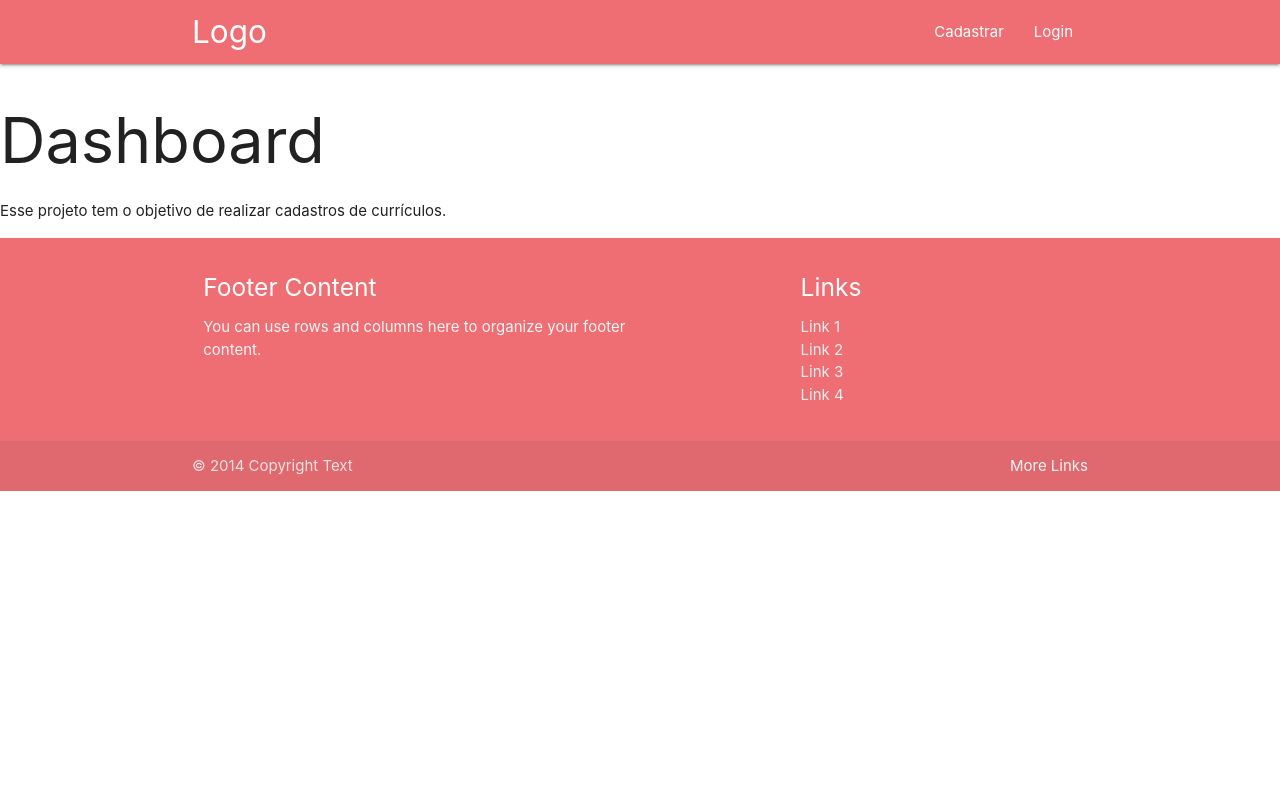
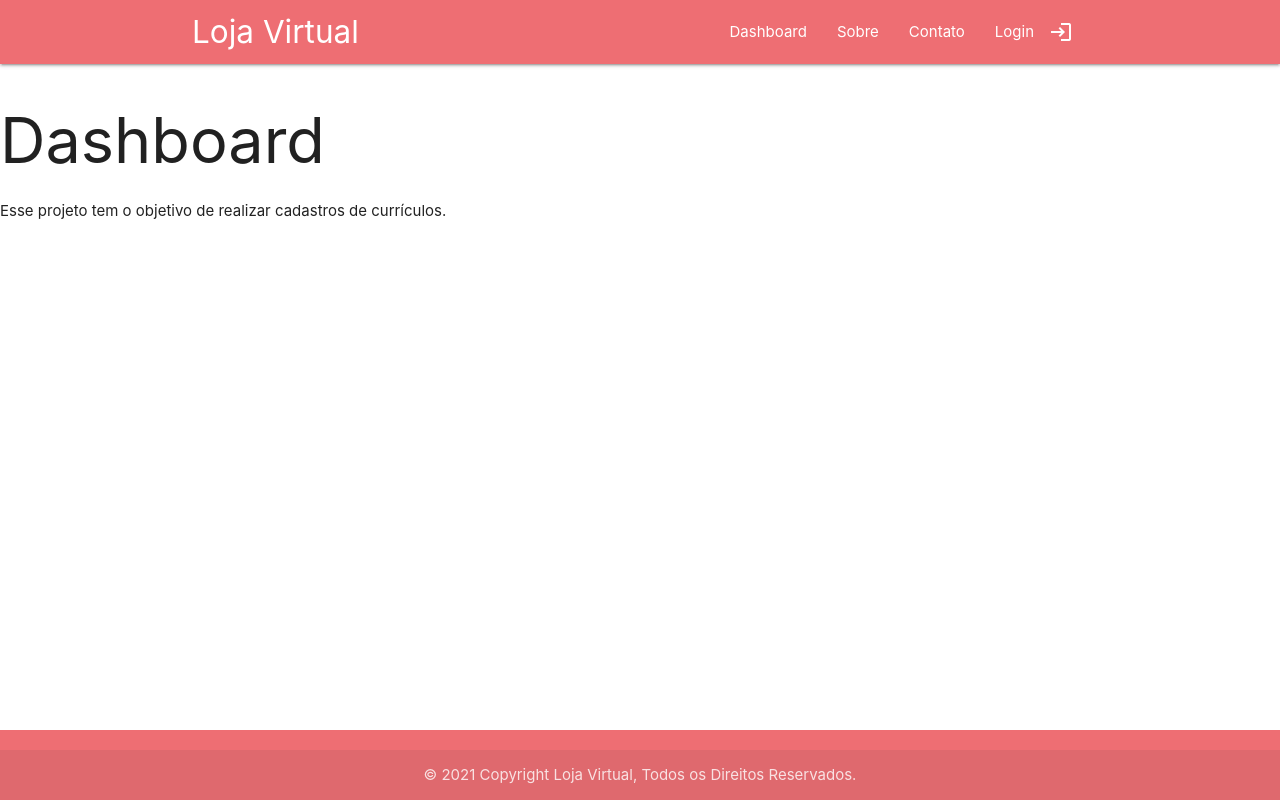
Before and after one commit to LucasSantus/loja-virtual, a PHP site: page / in a window 1280 px wide. Run offline with PHP 8.4, Linux system fonts and the light colour scheme.

Commit message:
estilizando pagina inicial

```diff
--- /dev/null
+++ b/css/index.css
@@ -0,0 +1,9 @@
+body {
+    display: flex;
+    min-height: 100vh;
+    flex-direction: column;
+}
+
+main {
+    flex: 1 0 auto;
+}
--- a/index.php
+++ b/index.php
@@ -12,9 +12,11 @@
     <head>
         <meta charset="UTF-8">
 
-        <!-- <link rel="stylesheet" type="text/css" href="css/estilo.css" /> -->
+        <link rel="stylesheet" type="text/css" href="css/index.css" />
 
         <meta http-equiv="X-UA-Compatible" content="IE=edge">
+
+        <link href="https://fonts.googleapis.com/icon?family=Material+Icons" rel="stylesheet">
 
         <!-- Let browser know website is optimized for mobile -->
         <meta name="viewport" content="width=device-width, initial-scale=1, maximum-scale=1.0, user-scalable=no">
@@ -27,17 +29,19 @@
     </head>
 
     <body>
-
         <header>
             <nav>
                 <div class="nav-wrapper container">
-                        <a href="?pg=inicio" class="brand-logo">Logo</a>
+                    <a href="?pg=inicio" class="brand-logo">Loja Virtual</a>
                     <ul class="right hide-on-med-and-down">
                         <?php
                             if(!isset($_SESSION["nome"])){
                         ?>
-                                <li><a href="?pg=usuario/cadastrar_usuario">Cadastrar</a></li>
-                                <li><a href="?pg=login/formulario">Login</a></li>
+                            <li><a href="?pg=login/formulario">Dashboard</a></li>
+                            <li><a href="?pg=login/formulario">Sobre</a></li>
+                            <li><a href="?pg=login/formulario">Contato</a></li>
+                            <!-- <li><a href="?pg=usuario/cadastrar_usuario">Cadastrar</a></li> -->
+                            <li><a href="?pg=login/formulario"><i class="material-icons right">login</i>Login</a></li>
                         <?php
                             }
                             else{
@@ -60,27 +64,9 @@
         </main>
 
         <footer class="page-footer">
-                <div class="container">
-                    <div class="row">
-                    <div class="col l6 s12">
-                        <h5 class="white-text">Footer Content</h5>
-                        <p class="grey-text text-lighten-4">You can use rows and columns here to organize your footer content.</p>
-                    </div>
-                    <div class="col l4 offset-l2 s12">
-                        <h5 class="white-text">Links</h5>
-                        <ul>
-                        <li><a class="grey-text text-lighten-3" href="#!">Link 1</a></li>
-                        <li><a class="grey-text text-lighten-3" href="#!">Link 2</a></li>
-                        <li><a class="grey-text text-lighten-3" href="#!">Link 3</a></li>
-                        <li><a class="grey-text text-lighten-3" href="#!">Link 4</a></li>
-                        </ul>
-                    </div>
-                    </div>
-                </div>
             <div class="footer-copyright">
-                    <div class="container">
-                    © 2014 Copyright Text
-                    <a class="grey-text text-lighten-4 right" href="#!">More Links</a>
+                <div class="container center">
+                © 2021 Copyright Loja Virtual, Todos os Direitos Reservados.
                 </div>
             </div>
         </footer>
```
Lines whose indentation alone changed are shown as unchanged.
